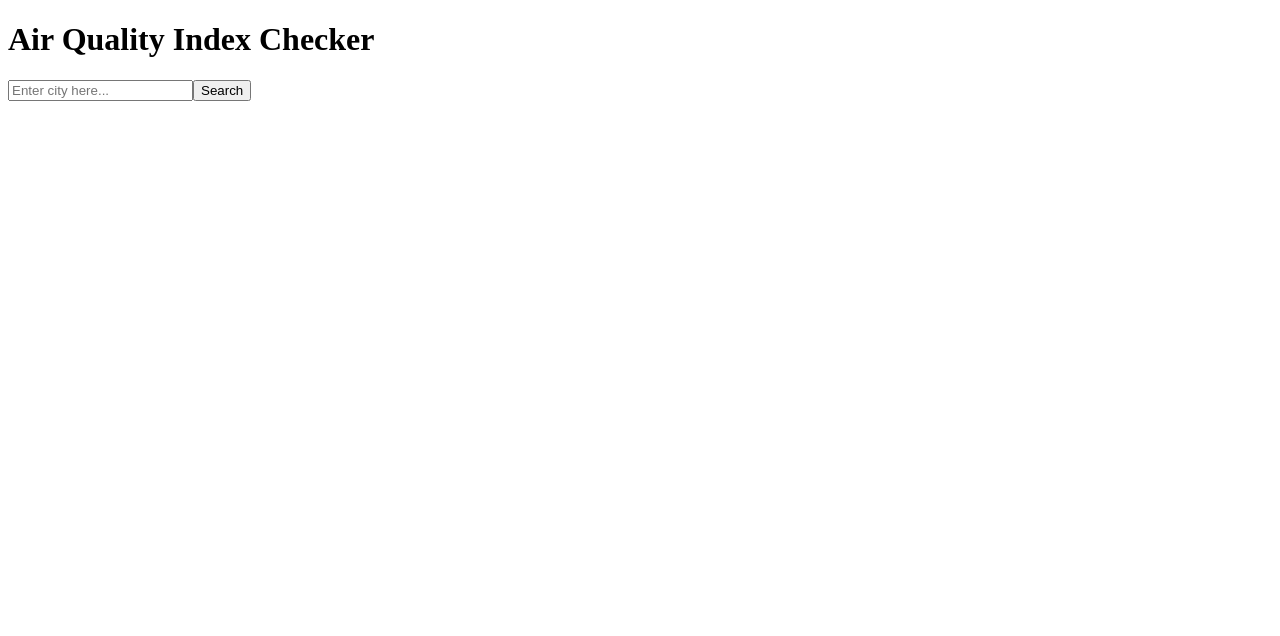
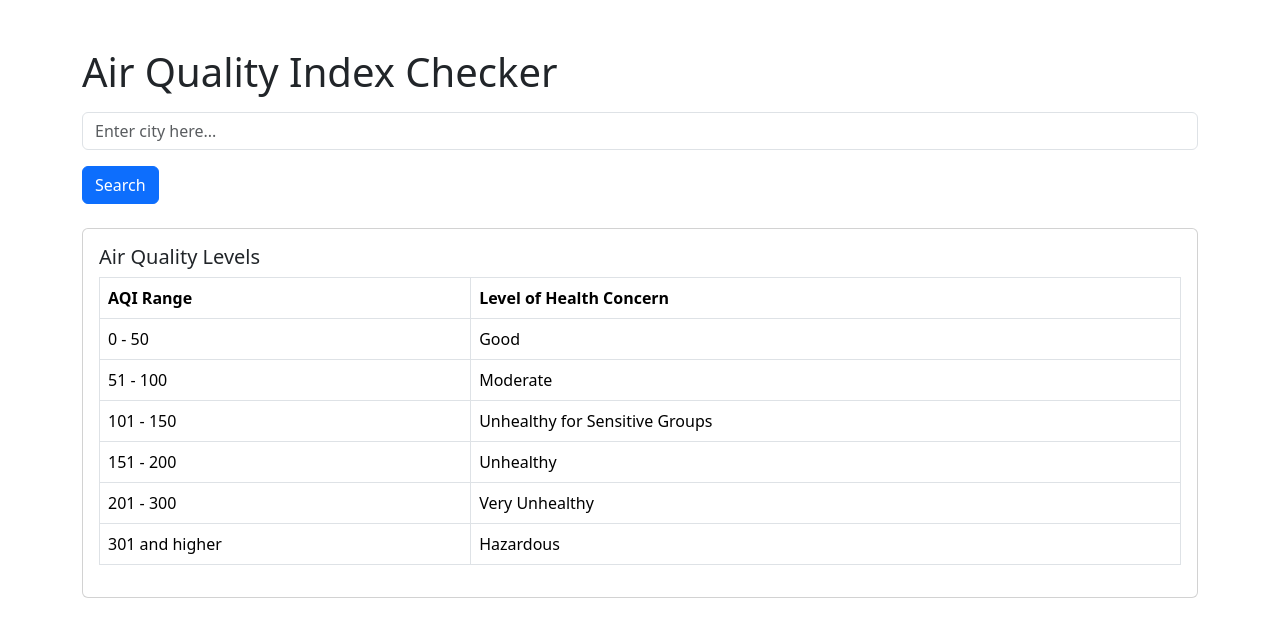
Before and after one commit to indigorose/air_quality_checker, a React (Create React App) app: page / in a window 1280 px wide. Shown: the top 636 px of the page. Built offline with nearby package versions, Linux system fonts and the light colour scheme.

Commit message:
Update final components and alert system

```diff
--- a/package.json
+++ b/package.json
@@ -6,6 +6,7 @@
     "@testing-library/jest-dom": "^5.16.5",
     "@testing-library/react": "^13.4.0",
     "@testing-library/user-event": "^13.5.0",
+    "bootstrap": "^5.3.0",
     "react": "^18.2.0",
     "react-dom": "^18.2.0",
     "react-scripts": "5.0.1",
--- /dev/null
+++ b/src/AirQualityCard.js
@@ -0,0 +1,35 @@
+import React from 'react';
+
+const getCardColor = (aqi) => {
+	// make it switch case later
+	if (aqi <= 50) {
+		return 'bg-success text-white';
+	} else if (aqi <= 100) {
+		return 'bg-warning';
+	} else if (aqi <= 150) {
+		return 'bg-orange';
+	} else if (aqi <= 200) {
+		return 'bg-danger text-white';
+	} else if (aqi <= 300) {
+		return 'bg-very-unhealthy text-white';
+	} else {
+		return 'bg-hazardous ';
+	}
+};
+
+function AirQualityCard({ data }) {
+	const { aqi, city, dominentpol, time } = data;
+	const cardColor = getCardColor(aqi);
+	return (
+		<div className={`card mb-4 ${cardColor}`}>
+			<div className="card-body">
+				<h5 className="card-title mb-2">{city.name}</h5>
+				<h6 className="card-subtitle mb-2">Air Quality Index: {aqi}</h6>
+				<p className="card-text">Dominant Pollutant: {dominentpol}</p>
+				<p className="card-text">Last Updated: {time.s}</p>
+			</div>
+		</div>
+	);
+}
+
+export default AirQualityCard;
--- /dev/null
+++ b/src/AirQualityLevels.js
@@ -0,0 +1,37 @@
+import React from 'react';
+
+function AirQualityLevels() {
+	const levels = [
+		{ range: '0 - 50', level: 'Good' },
+		{ range: '51 - 100', level: 'Moderate' },
+		{ range: '101 - 150', level: 'Unhealthy for Sensitive Groups' },
+		{ range: '151 - 200', level: 'Unhealthy' },
+		{ range: '201 - 300', level: 'Very Unhealthy' },
+		{ range: '301 and higher', level: 'Hazardous' },
+	];
+	return (
+		<div className="card mb-4">
+			<div className="card-body">
+				<h5 className="card-title">Air Quality Levels</h5>
+				<table className="table table-bordered">
+					<thead>
+						<tr>
+							<th scope="col">AQI Range</th>
+							<th scope="col">Level of Health Concern</th>
+						</tr>
+					</thead>
+					<tbody>
+						{levels.map(({ range, level }, index) => (
+							<tr key={index}>
+								<td>{range}</td>
+								<td>{level}</td>
+							</tr>
+						))}
+					</tbody>
+				</table>
+			</div>
+		</div>
+	);
+}
+
+export default AirQualityLevels;
--- a/src/App.css
+++ b/src/App.css
@@ -1,3 +1,15 @@
 .App {
 	text-align: center;
 }
+
+.bg-orange {
+	background-color: #ffa500;
+}
+
+.bg-very-unhealthy {
+	background-color: #800080;
+}
+
+.bg-hazardous {
+	background-color: #7e0023;
+}
--- a/src/App.js
+++ b/src/App.js
@@ -1,6 +1,10 @@
-import './App.css';
 import React, { useState } from 'react';
 import CitySearch from './CitySearch';
+import 'bootstrap/dist/css/bootstrap.min.css';
+import './App.css';
+import AirQualityCard from './AirQualityCard';
+import PollutantInfo from './PollutantInfo';
+import AirQualityLevels from './AirQualityLevels';
 
 function App() {
 	// Everything must happen inside the function.
@@ -37,9 +41,21 @@ function App() {
 	};
 	return (
 		<div className="container">
-			<h1>Air Quality Index Checker</h1>
+			<h1 className="mt-5 mb-3">Air Quality Index Checker</h1>
 			{/* This component will call the information from the API and we are passing the getAirQuality as its props(property) */}
 			<CitySearch getAirQuality={getAirQuality} />
+			{error && (
+				<div className="alert alert-danger" role="alert">
+					{error}
+				</div>
+			)}
+			{airQualityData && (
+				<>
+					<AirQualityCard data={airQualityData} />
+					<PollutantInfo pollutant={airQualityData.dominentpol} />
+				</>
+			)}
+			<AirQualityLevels />
 		</div>
 	);
 }
--- a/src/CitySearch.js
+++ b/src/CitySearch.js
@@ -14,13 +14,16 @@ const CitySearch = ({ getAirQuality }) => {
 	};
 
 	return (
-		<form action="" onSubmit={handleSearch}>
+		<form className="mb-4" onSubmit={handleSearch}>
 			<input
 				type="text"
 				placeholder="Enter city here..."
 				onChange={handleInputChange}
+				className="form-control"
 			/>
-			<button type="submit">Search</button>
+			<button className="btn btn-primary mt-3" type="submit">
+				Search
+			</button>
 		</form>
 	);
 };
--- /dev/null
+++ b/src/PollutantInfo.js
@@ -0,0 +1,34 @@
+import React from 'react';
+
+function PollutantInfo({ pollutant }) {
+	const getPollutantInfo = (pollutant) => {
+		switch (pollutant) {
+			case 'pm25':
+				return 'PM2.5 are tiny particles in the air that reduce visibility and cause the air to appear hazy when levels are elevated. They can be a result of burning fossil fuels and chemical reactions.';
+			case 'pm10':
+				return 'PM10 are inhalable particles that are small enough to penetrate the thoracic region of the respiratory system. They can originate from dust stirred by vehicles on roads, wood burning, and other industrial activities.';
+			case 'o3':
+				return "Ozone (O3) is a gas that occurs both in the Earth's upper atmosphere and at ground level. It can be good or bad for health and the environment, depending on its location in the atmosphere.";
+			case 'no2':
+				return 'Nitrogen Dioxide (NO2) primarily gets in the air from burning fuel. It can cause respiratory problems and contribute to the formation of other pollutants.';
+			case 'so2':
+				return 'Sulfur Dioxide (SO2) is produced from burning fossil fuels (coal and oil) and from smelting mineral ores. It can cause respiratory issues and contribute to the formation of other pollutants.';
+			case 'co':
+				return 'Carbon Monoxide (CO) is a harmful pollutant produced primarily from car exhausts. It is colorless, odorless, and can cause health problems at high levels.';
+			default:
+				return 'No information available for the pollutant.';
+		}
+	};
+	return (
+		<div className="card mb-4">
+			<div className="card-body">
+				<h4 className="card-title">
+					{pollutant.toUpperCase()} Information
+				</h4>
+				<p className="card-text">{getPollutantInfo(pollutant)}</p>
+			</div>
+		</div>
+	);
+}
+
+export default PollutantInfo;
```
Also changed, not shown: 1 other file (tests, documents, lock files or other folders).
